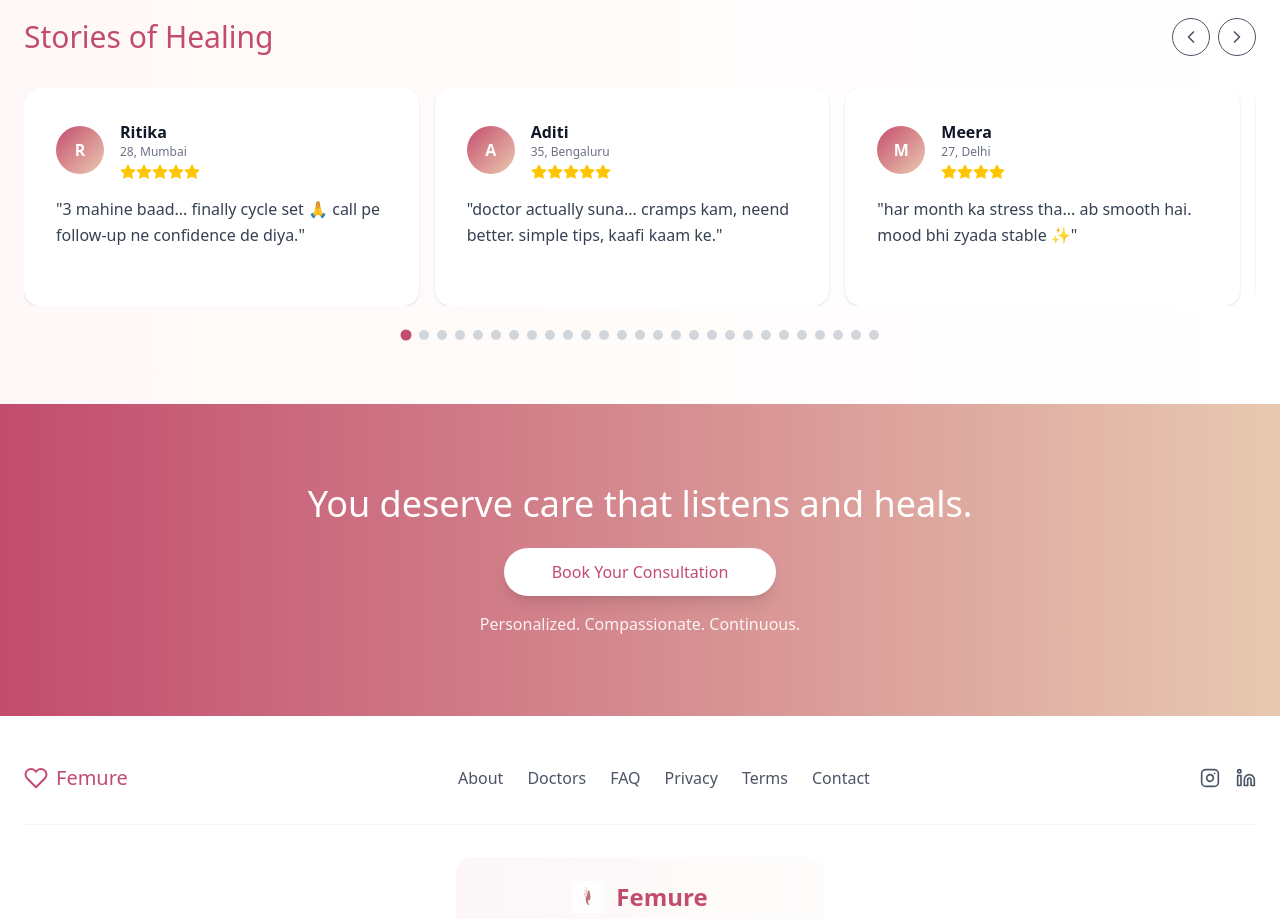
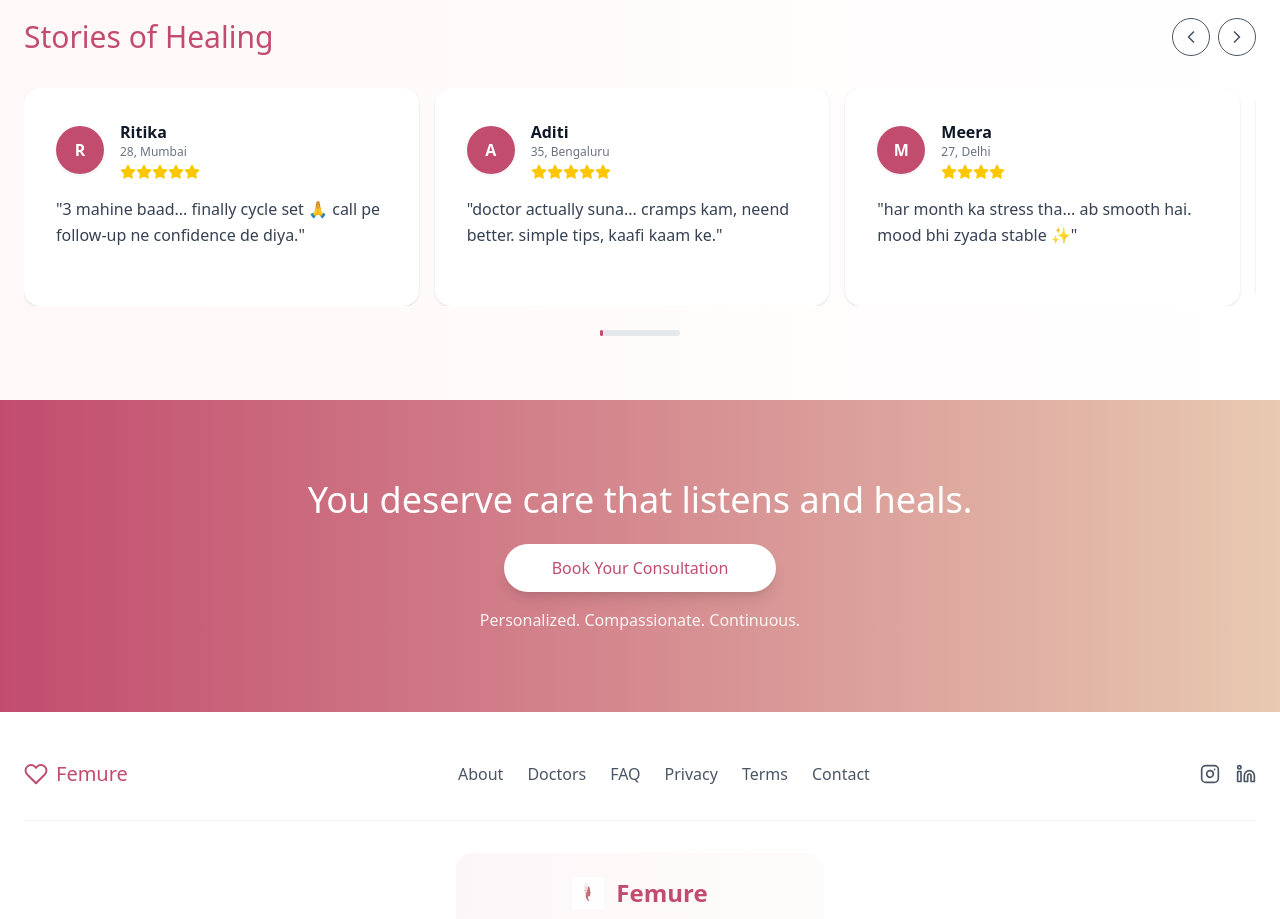
Before and after one commit to anujrathore2733/femure, a Next.js app: page / in a window 1280 px wide. Shown: the part 9280-10199 px from the top of the page. Built offline with nearby package versions, Linux system fonts and the light colour scheme; no server answers.

Commit message:
chore(testimonials): solid primary initials + minimal center progress bar

```diff
--- a/src/components/TestimonialsSection.jsx
+++ b/src/components/TestimonialsSection.jsx
@@ -89,7 +89,7 @@ export default function TestimonialsSection() {
                                 <div key={i} className="min-w-full md:min-w-[50%] lg:min-w-[33.3333%] pr-3 md:pr-4 snap-start">
                                     <div className="bg-white p-4 md:p-8 rounded-2xl shadow-sm h-full">
                                         <div className="flex items-center mb-3 md:mb-4">
-                                            <div className="w-10 h-10 md:w-12 md:h-12 rounded-full mr-3 md:mr-4 flex items-center justify-center text-white font-semibold bg-gradient-to-br from-femure-primary to-femure-secondary">
+                                            <div className="w-10 h-10 md:w-12 md:h-12 rounded-full mr-3 md:mr-4 flex items-center justify-center text-white font-semibold bg-femure-primary ring-1 ring-white/60 shadow-sm">
                                                 <span>{getInitials(t.name)}</span>
                                             </div>
                                             <div>
@@ -109,20 +109,17 @@ export default function TestimonialsSection() {
                         })}
                     </div>
 
-                    {/* Dots */}
-                    <div className="flex justify-center gap-2 mt-6">
-                        {testimonials.map((_, i) => (
-                            <button
-                                key={i}
-                                aria-label={`Go to slide ${i + 1}`}
-                                onClick={() => {
-                                    const container = scrollRef.current;
-                                    if (!container) return;
-                                    container.scrollTo({ left: i * container.clientWidth, behavior: 'smooth' });
+                    {/* Minimal progress tracker */}
+                    <div className="flex justify-center mt-6">
+                        <div className="relative w-20 h-1.5 bg-gray-200 rounded-full" aria-hidden="true">
+                            <div
+                                className="absolute top-0 h-full bg-femure-primary rounded-full transition-all duration-300"
+                                style={{
+                                    width: `${100 / testimonials.length}%`,
+                                    left: `${(active / Math.max(testimonials.length - 1, 1)) * 100}%`
                                 }}
-                                className={`w-2.5 h-2.5 rounded-full transition-all ${i === active ? 'bg-femure-primary scale-110' : 'bg-gray-300 hover:bg-gray-400'}`}
                             />
-                        ))}
+                        </div>
                     </div>
 
                     {/* Mobile arrows */}
```
